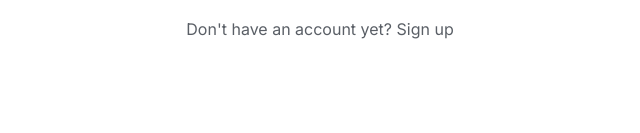
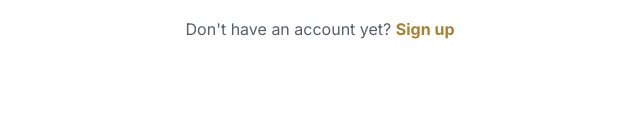
Before and after one commit to MarcMouhadeb/Omri-Investment-Website, a website: page login.html in a window 1280 px wide. Shown: the part 667-800 px from the top of the page, 320-960 px from the left. Drawn offline with nearby package versions, Linux system fonts and the light colour scheme.

Commit message:
Make Sign up link bold and gold-accented on login page

```diff
--- a/login.html
+++ b/login.html
@@ -49,7 +49,7 @@
       <button type="submit" class="btn btn-primary" id="submit-btn">Log In</button>
     </form>
     <p style="text-align:center; margin-top:20px; color:var(--gray-text);">
-      Don't have an account yet? <a href="signup.html">Sign up</a>
+      Don't have an account yet? <a href="signup.html" style="font-weight:700; color:var(--gold);">Sign up</a>
     </p>
   </div>
 </section>
```
